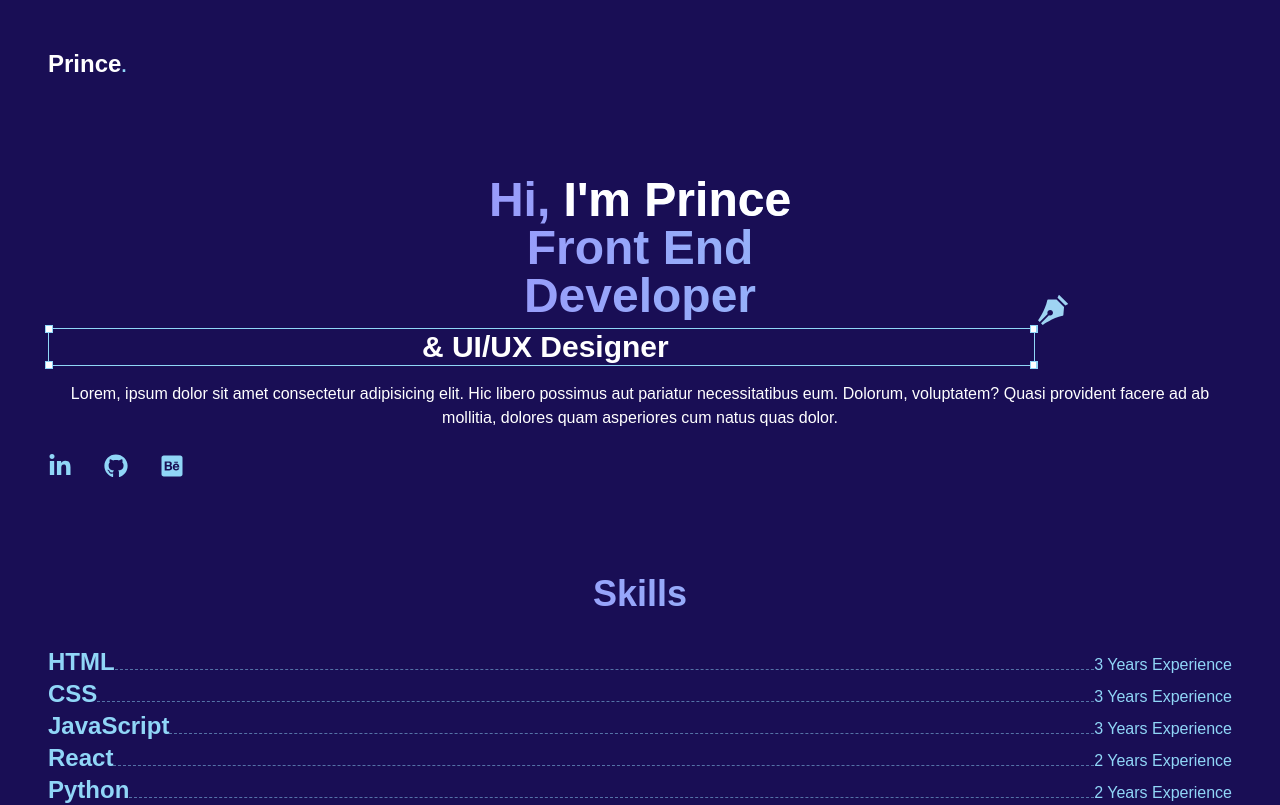
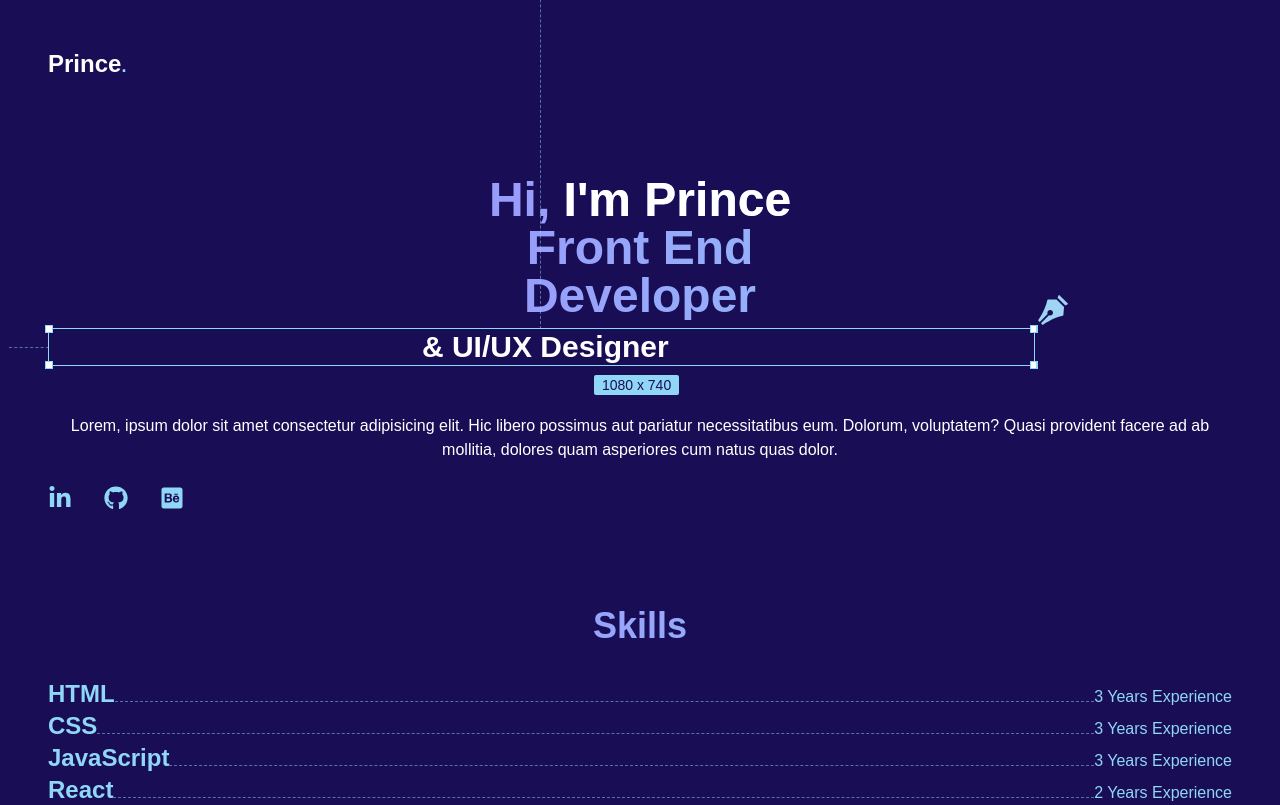
Before and after one commit to princeradebe/portfolio, a React (Vite) app: page / in a window 1280 px wide. Shown: the top 805 px of the page. Built offline with nearby package versions, Linux system fonts and the light colour scheme; a web font is replaced by a local one.

Commit message:
Add screen size style on Hero

```diff
--- a/src/components/Hero.jsx
+++ b/src/components/Hero.jsx
@@ -6,7 +6,7 @@ import SmallSquares from './hero/SmallSquares'
 const Hero = () => {
     return (
         <>
-            <div className='mt-24'>
+            <div className=' mt-24'>
                 <h1 className='text-5xl font-bold text-transparent bg-clip-text bg-gradient-to-r to-brand-light-blue from-brand-magenta '>
                     Hi, <span className='text-white'>I'm Prince</span>
                     <br />
@@ -23,10 +23,12 @@ const Hero = () => {
                     <div className='absolute top-[-34px] right-[-34px]'>
                         <ImPen color='#9FD4F3' />
                     </div>
-                    <div class="absolute border-b-[0.5px] border-dashed border-brand-light-blue h-8 transform rotate-90"></div>
+                    <div className="absolute border-r-[0.5px] top-[-400px] right-[50%] border-dashed border-brand-light-blue h-[400px] opacity-50"></div>
+                    <div className="absolute border-b-[0.5px] top-[50%] left-[-40px] border-dashed border-brand-light-blue w-[40px] opacity-50"></div>
+                    <p className='absolute right-[36%] bottom-[-30px] font-normal text-sm px-2 rounded-sm bg-brand-light-blue text-brand-blue'>1080 x 740</p>
                 </h1>
             </div>
-            <h3 className='mt-4 text-white'>
+            <h3 className='mt-12 text-white'>
                 Lorem, ipsum dolor sit amet consectetur adipisicing elit. Hic libero possimus aut pariatur necessitatibus eum. Dolorum, voluptatem? Quasi provident facere ad ab mollitia, dolores quam asperiores cum natus quas dolor.
             </h3>
             <div className='flex text-2xl text-brand-light-blue gap-8 mt-6'>
```
Also changed, not shown: 1 other file (tests, documents, lock files or other folders).
